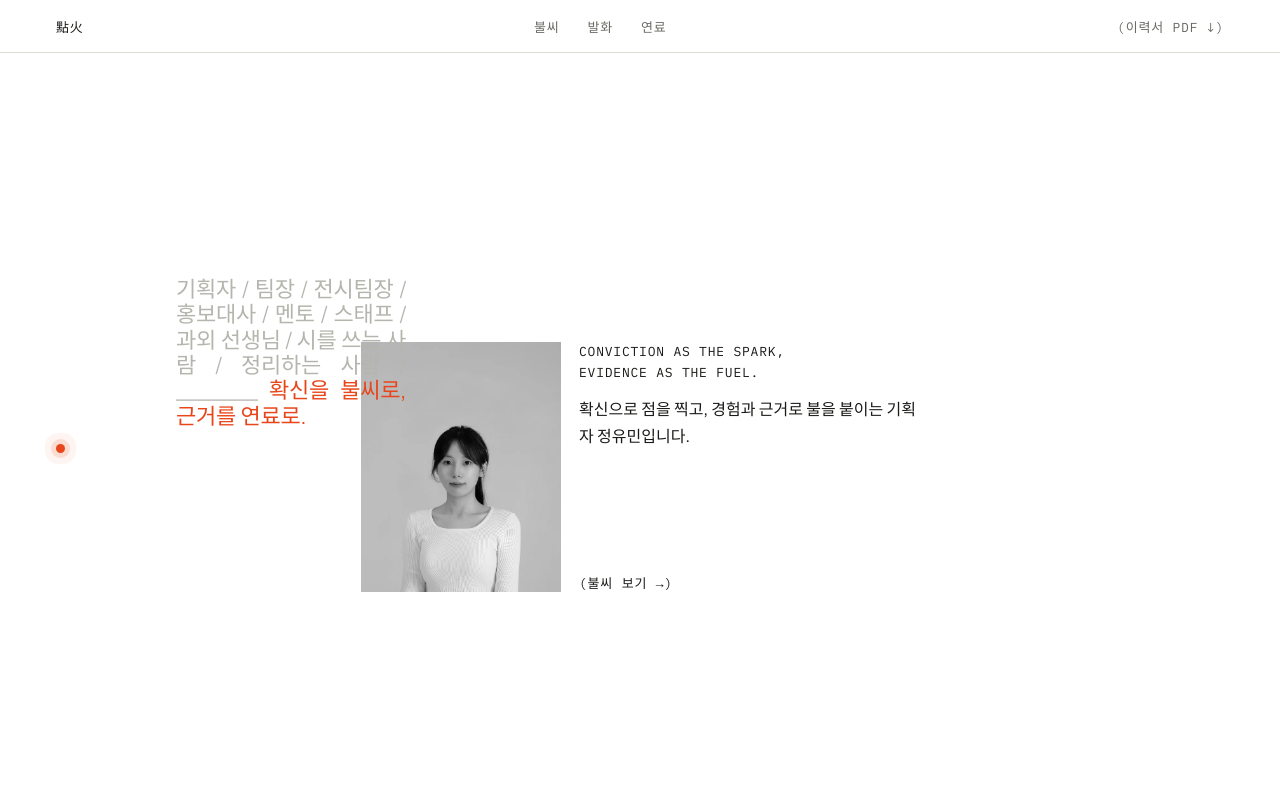
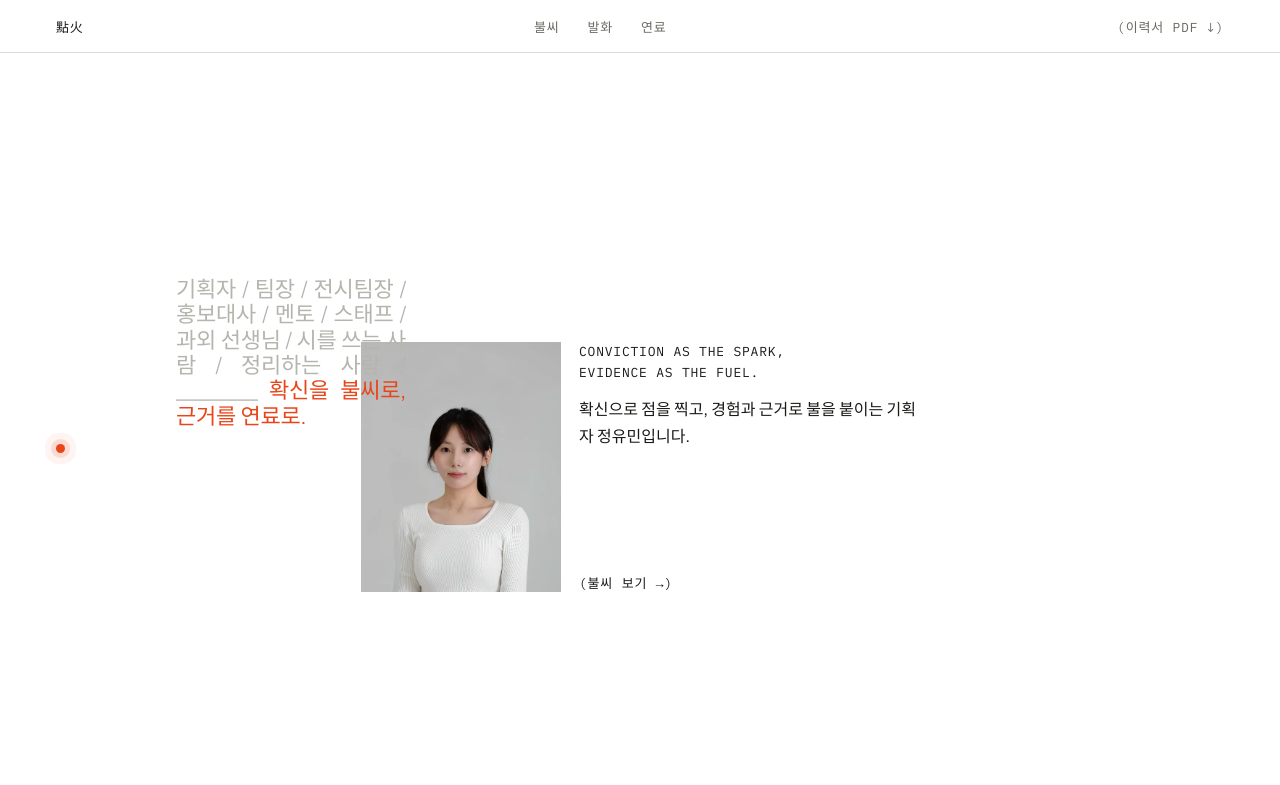
Before and after one commit to ski2mo/portfolio, a plain HTML site: page index.html in a window 1280 px wide. Shown: the top 785 px of the page. Drawn offline with Linux system fonts and the light colour scheme; a web font is replaced by a local one.

Commit message:
Show the portrait in color with a tighter crop

```diff
--- a/assets/site.css
+++ b/assets/site.css
@@ -5,7 +5,8 @@ body{overflow-x:hidden;-webkit-font-smoothing:antialiased}
 header{line-height:1.5}
 section[id],main[id],footer[id]{scroll-margin-top:112px}
 button{font:inherit}
-.jy-portrait{position:absolute;inset:0;display:block;object-fit:cover;object-position:43% center;filter:grayscale(1)}
+.jy-portrait{position:absolute;inset:0;overflow:hidden}
+.jy-portrait img{display:block;object-fit:cover;object-position:43% center;transform:scale(1.14);transform-origin:center 85%}
 .jy-home-intro p[aria-hidden="true"]{right:min(155px,calc(50vw - 329px))!important}
 .jy-unavailable{color:#6b6b65}
 .jy-off{opacity:.15;pointer-events:none}
--- a/index.html
+++ b/index.html
@@ -12,7 +12,7 @@ a{color:#1a1a18;text-decoration:none}a:hover{text-decoration:underline;text-deco
 a:focus-visible{outline:2px solid #1a1a18;outline-offset:3px}
 .jy-feat-img:hover{opacity:.9}
 </style>
-<link rel="stylesheet" href="assets/site.css?v=portrait-fit">
+<link rel="stylesheet" href="assets/site.css?v=portrait-color">
 </head>
 <body id="top">
 <div style="background: #ffffff; color: #1a1a18; font-family: 'Archivo', 'IBM Plex Sans KR', sans-serif">
@@ -34,7 +34,7 @@ a:focus-visible{outline:2px solid #1a1a18;outline-offset:3px}
 
 
       <div style="position: relative; width: 200px; height: 250px; flex: 0 0 200px">
-        <img class="jy-portrait" src="assets/profile-portrait.webp" alt="기획자 정유민 프로필 사진" width="200" height="250">
+        <div class="jy-portrait"><img src="assets/profile-portrait.webp" alt="기획자 정유민 프로필 사진" width="200" height="250"></div>
         <p aria-hidden="true" style="position: absolute; right: 120px; top: -64px; width: 230px; margin: 0; text-align: justify; font-family: 'Archivo', 'IBM Plex Sans KR', sans-serif; font-weight: 300; font-size: 1.375rem; line-height: 1.15; letter-spacing: -0.01em; color: #b5b5ae">기획자 / 팀장 / 전시팀장 / 홍보대사 / 멘토 / 스태프 / 과외 선생님 / 시를 쓰는 사람 / 정리하는 사람 / ________ <span style="color: #e8461a">확신을 불씨로, 근거를 연료로.</span></p>
       </div>
 
```
Also changed, not shown: profile.html (+2 -2 lines).
